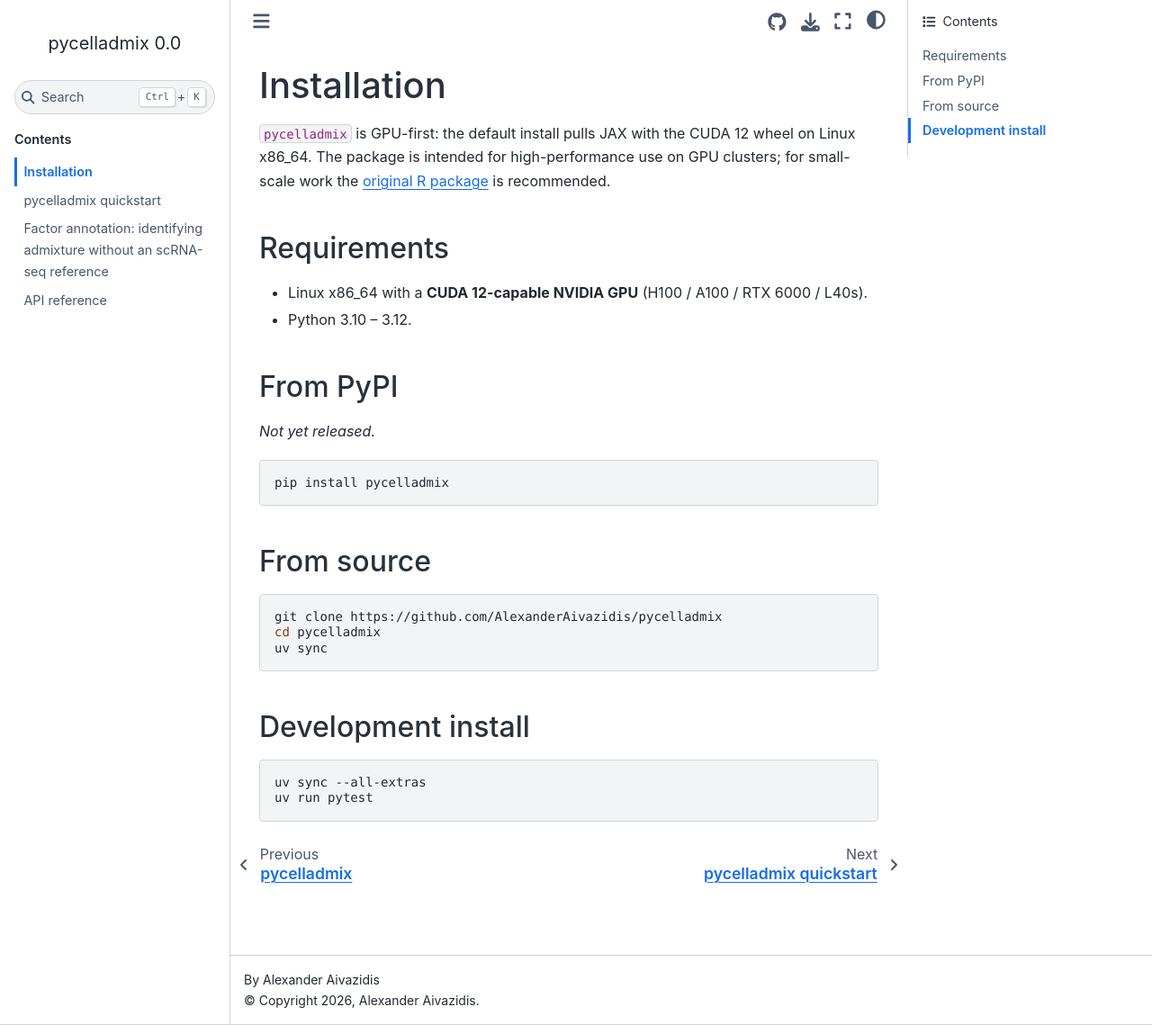
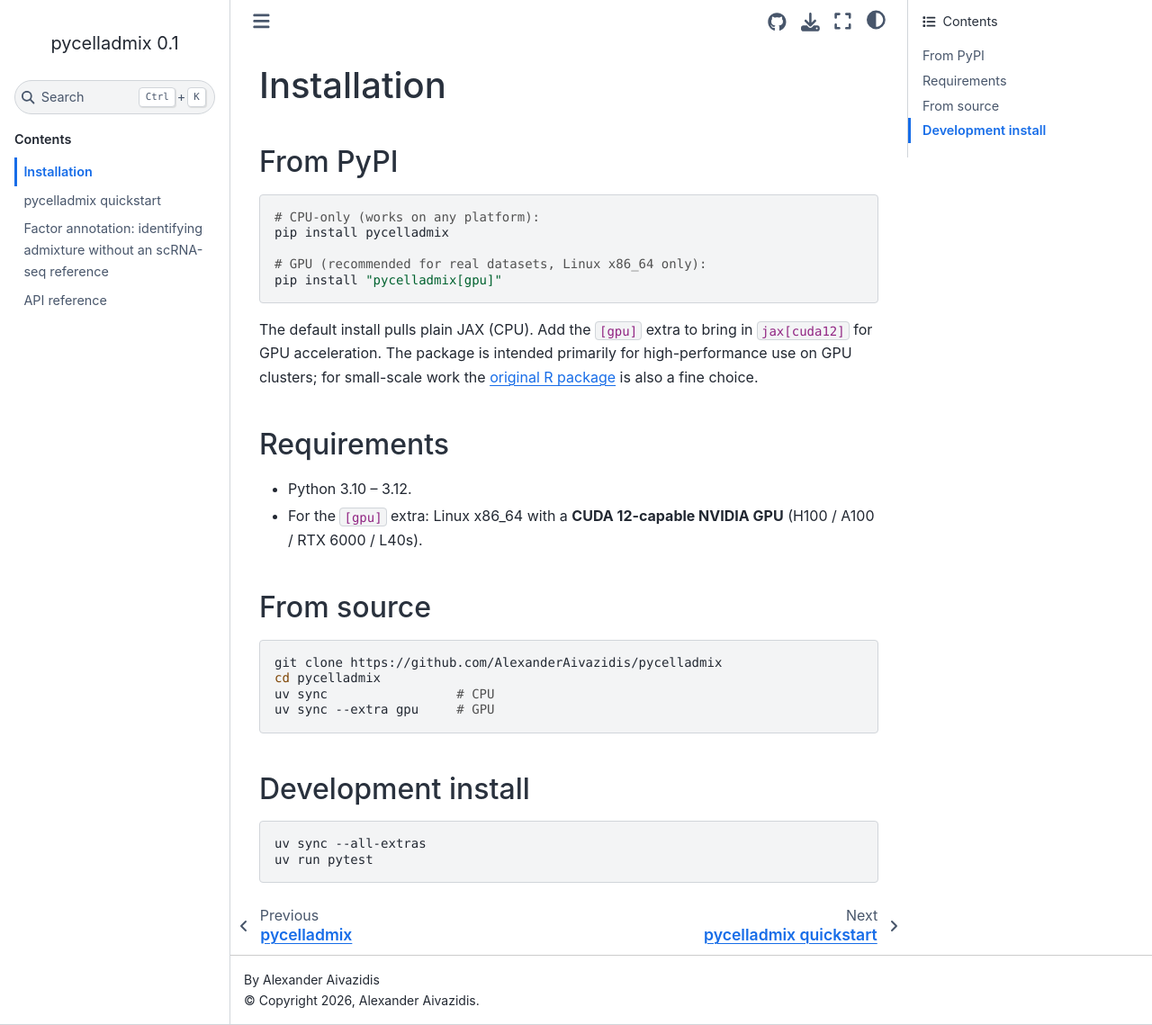
Before and after one commit to AlexanderAivazidis/pycelladmix, a Sphinx documentation site: the page built from docs/installation.md, in a window 1280 px wide and 1139 px high. Shown: the whole window at 90% size. Built offline with Sphinx 7.4.7 and the Sphinx Book theme 1.1.4, drawn with Linux system fonts in a browser that asks for light colours; pages that are not in the unit, such as notebooks, are missing from menus.

Commit message:
prep for PyPI: 0.1.0, jax CPU default + [gpu] extra, release workflow
- Bump version 0.0.1 -> 0.1.0 (first public release).
- Make `jax` the core dep (CPU on every platform); move CUDA wheel to
  optional `[gpu]` extra. `pip install pycelladmix` no longer pulls
  ~1 GB of CUDA wheels for users who just want to read docstrings or
  run on CPU. `pip install "pycelladmix[gpu]"` brings them back for
  Linux x86_64.
- README + docs/installation: document the CPU-default + [gpu] split.
- .github/workflows/release.yml: trusted-publishing release workflow
  on tag push (v*). Builds with uv, uploads via
  pypa/gh-action-pypi-publish with attestations enabled.
- uv.lock refreshed.

`uv build` produces dist/pycelladmix-0.1.0-py3-none-any.whl and
.tar.gz cleanly. 30 tests still pass.

````diff
--- a/docs/installation.md
+++ b/docs/installation.md
@@ -1,26 +1,29 @@
 # Installation
 
-`pycelladmix` is GPU-first: the default install pulls JAX with the CUDA 12 wheel on Linux x86_64. The package is intended for high-performance use on GPU clusters; for small-scale work the [original R package](https://github.com/kharchenkolab/cellAdmix) is recommended.
+## From PyPI
+
+```bash
+# CPU-only (works on any platform):
+pip install pycelladmix
+
+# GPU (recommended for real datasets, Linux x86_64 only):
+pip install "pycelladmix[gpu]"
+```
+
+The default install pulls plain JAX (CPU). Add the `[gpu]` extra to bring in `jax[cuda12]` for GPU acceleration. The package is intended primarily for high-performance use on GPU clusters; for small-scale work the [original R package](https://github.com/kharchenkolab/cellAdmix) is also a fine choice.
 
 ## Requirements
 
-- Linux x86_64 with a **CUDA 12-capable NVIDIA GPU** (H100 / A100 / RTX 6000 / L40s).
 - Python 3.10 – 3.12.
-
-## From PyPI
-
-*Not yet released.*
-
-```bash
-pip install pycelladmix
-```
+- For the `[gpu]` extra: Linux x86_64 with a **CUDA 12-capable NVIDIA GPU** (H100 / A100 / RTX 6000 / L40s).
 
 ## From source
 
 ```bash
 git clone https://github.com/AlexanderAivazidis/pycelladmix
 cd pycelladmix
-uv sync
+uv sync                 # CPU
+uv sync --extra gpu     # GPU
 ```
 
 ## Development install
--- a/src/pycelladmix/__init__.py
+++ b/src/pycelladmix/__init__.py
@@ -14,7 +14,7 @@ from .scoring import (
     estimate_contamination_scores,
 )
 
-__version__ = "0.0.1"
+__version__ = "0.1.0"
 
 __all__ = [
     "CellAdmixResult",
````
Also changed, not shown: README.md (+9 -5 lines), pyproject.toml (+5 -4 lines), 2 other files.
